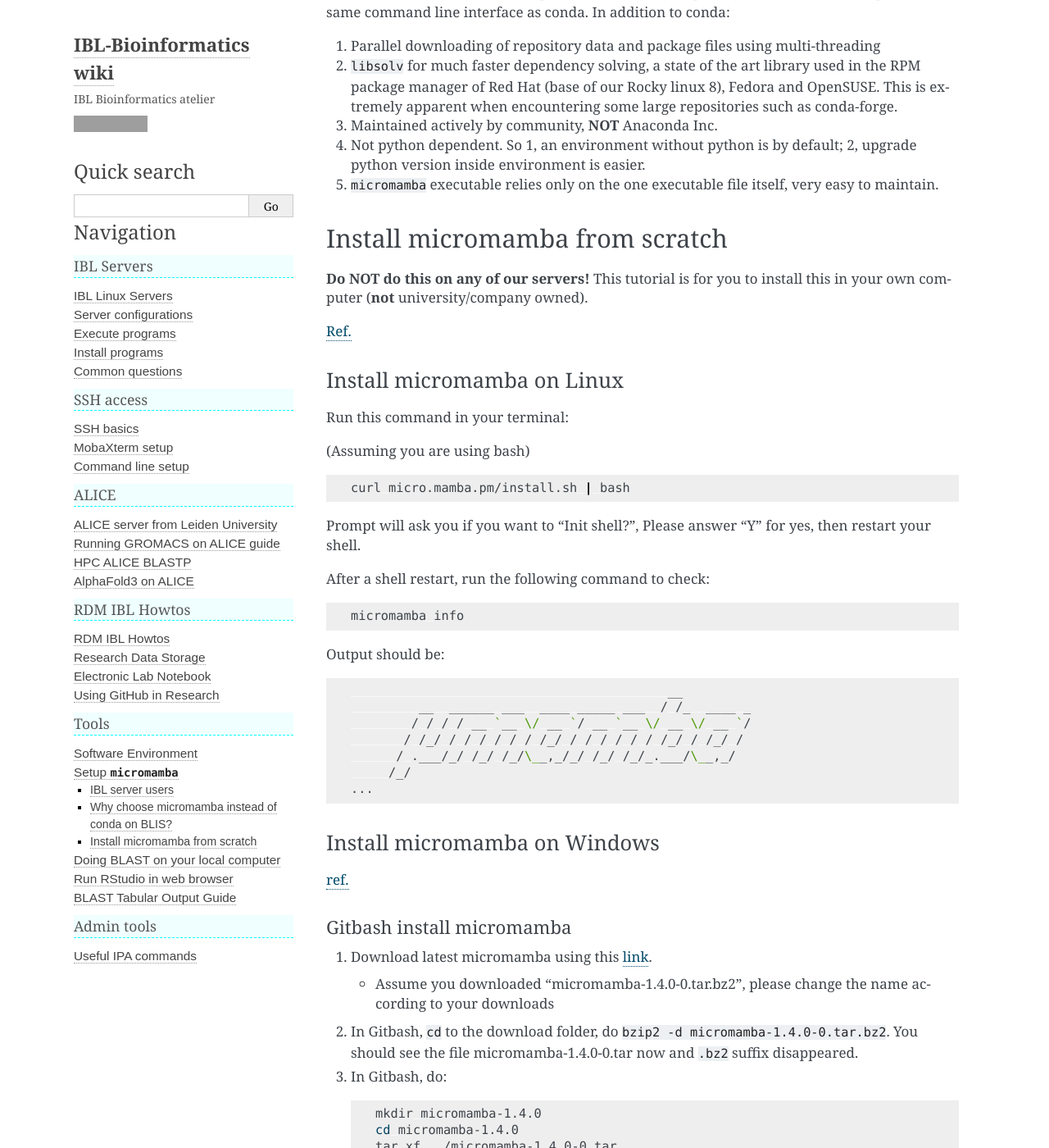
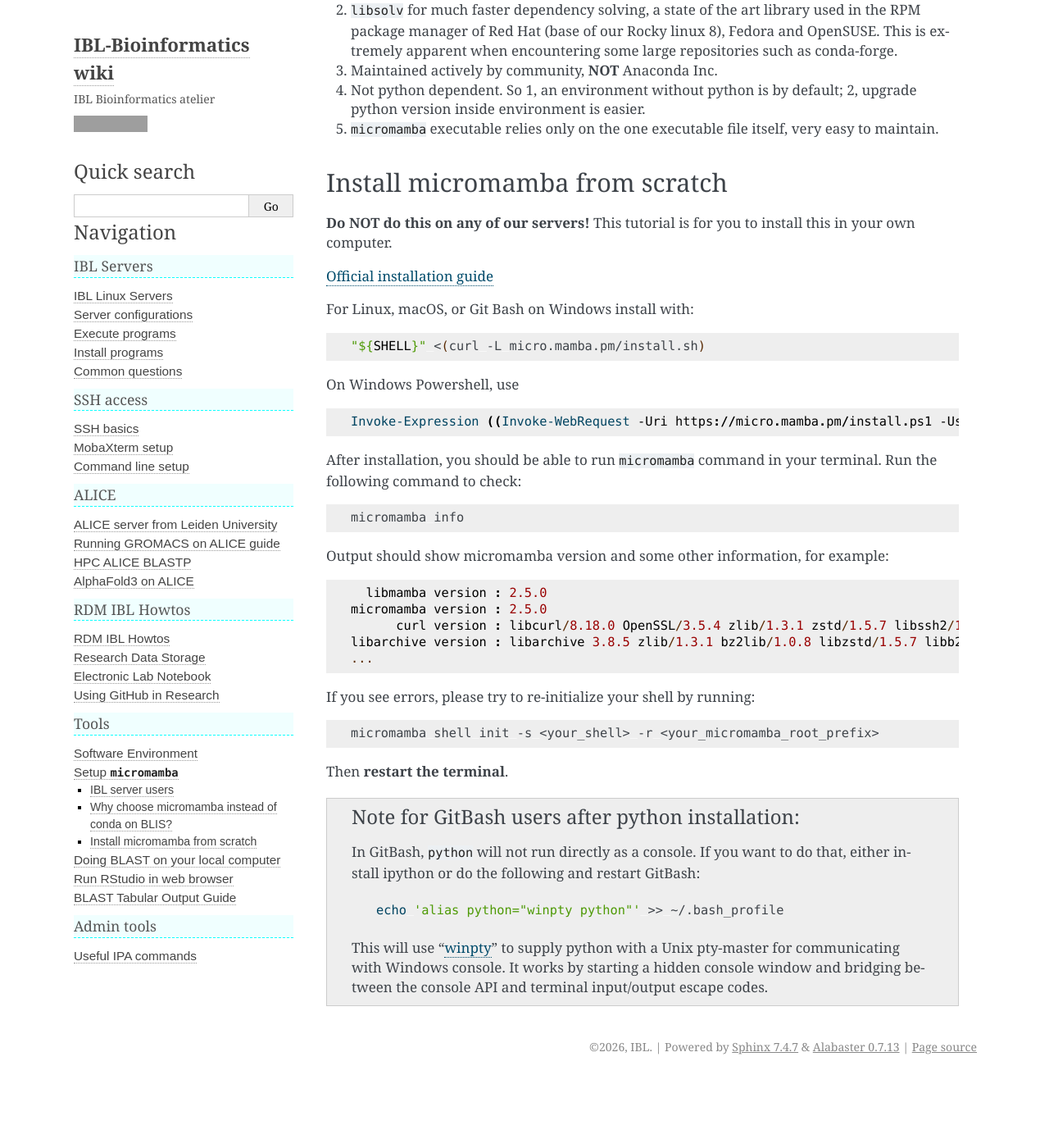
Before and after one commit to IBL-bioinfo/IBL-bioinformatics-wiki, a Sphinx documentation site: the page built from docs/source/basic_tools/micromamba.md, in a window 1280 px wide and 1400 px high, scrolled down 763 px. Shown: the whole window at 82% size. Built offline with Sphinx 7.4.7, drawn with Linux system fonts in a browser that asks for light colours; after the commit the page ends 2079 px from its top, so only the background shows below that; some of the changed text lies outside the part shown; grey boxes are pictures that could not be loaded.

Commit message:
Refine micromamba installation tutorial for clarity and accuracy

````diff
--- a/docs/source/basic_tools/micromamba.md
+++ b/docs/source/basic_tools/micromamba.md
@@ -28,118 +28,52 @@
 
 ## Install micromamba from scratch
 
-**Do NOT do this on any of our servers!** This tutorial is for you to install this in your own computer (**not** university/company owned).
+**Do NOT do this on any of our servers!** This tutorial is for you to install this in your own computer.
 
-[Ref.](https://mamba.readthedocs.io/en/latest/installation/micromamba-installation.html)
+[Official installation guide](https://mamba.readthedocs.io/en/latest/installation/micromamba-installation.html)
 
-### Install micromamba on Linux
+For Linux, macOS, or Git Bash on Windows install with:
 
-Run this command in your terminal:
-
-(Assuming you are using bash)
-
-```shell
-curl micro.mamba.pm/install.sh | bash
+```sh
+"${SHELL}" <(curl -L micro.mamba.pm/install.sh)
 ```
 
-Prompt will ask you if you want to “Init shell?”, Please answer “Y” for yes, then restart your shell.
+On Windows Powershell, use
 
-After a shell restart, run the following command to check:
+```powershell
+Invoke-Expression ((Invoke-WebRequest -Uri https://micro.mamba.pm/install.ps1 -UseBasicParsing).Content)
+```
+
+After installation, you should be able to run `micromamba` command in your terminal. Run the following command to check:
 
 ```shell
 micromamba info
 ```
 
-Output should be:
+Output should show micromamba version and some other information, for example:
 
-```sh
-                                          __
-         __  ______ ___  ____ _____ ___  / /_  ____ _
-        / / / / __ `__ \/ __ `/ __ `__ \/ __ \/ __ `/
-       / /_/ / / / / / / /_/ / / / / / / /_/ / /_/ /
-      / .___/_/ /_/ /_/\__,_/_/ /_/ /_/_.___/\__,_/
-     /_/
+```
+  libmamba version : 2.5.0
+micromamba version : 2.5.0
+      curl version : libcurl/8.18.0 OpenSSL/3.5.4 zlib/1.3.1 zstd/1.5.7 libssh2/1.11.1 nghttp2/1.67.0 mit-krb5/1.21.3
+libarchive version : libarchive 3.8.5 zlib/1.3.1 bz2lib/1.0.8 libzstd/1.5.7 libb2/bundled
 ...
 ```
 
-### Install micromamba on Windows
+If you see errors, please try to re-initialize your shell by running:
 
-[ref.](https://mamba.readthedocs.io/en/latest/installation/micromamba-installation.html)
-
-#### Gitbash install micromamba
-
-1. Download latest micromamba using this [link](https://micro.mamba.pm/api/micromamba/win-64/latest).
-   - Assume you downloaded "micromamba-1.4.0-0.tar.bz2", please change the name according to your downloads
-2. In Gitbash, `cd` to the download folder, do `bzip2 -d micromamba-1.4.0-0.tar.bz2`. You should see the file micromamba-1.4.0-0.tar now and `.bz2` suffix disappeared.
-3. In Gitbash, do:
-
-   ```shell
-   mkdir micromamba-1.4.0
-   cd micromamba-1.4.0
-   tar xf ../micromamba-1.4.0-0.tar
-   cp Library/bin/micromamba.exe /usr/bin/
-   ```
-
-4. Now micromamba.exe is in your PATH, you can initiate your shell with the following command:
-
-   ```shell
-   micromamba.exe shell init -s bash -r $env:HOME/micromamba-base
-   ```
-
-   Note you need to answer "y" for long path name support if you have administrator rights. Else "n" to skip it. Now **restart** your shell, do the following:
-
-   ```shell
-   micromamba info
-   ```
-
-   Output should be:
-
-   ```sh
-                                             __
-            __  ______ ___  ____ _____ ___  / /_  ____ _
-           / / / / __ `__ \/ __ `/ __ `__ \/ __ \/ __ `/
-          / /_/ / / / / / / /_/ / / / / / / /_/ / /_/ /
-         / .___/_/ /_/ /_/\__,_/_/ /_/ /_/_.___/\__,_/
-        /_/
-   ...
-   ```
-
-   Note in GitBash, python will not run directly as a console. If you want to do that, either install ipython or do the following and restart GitBash:
-
-   ```shell
-   echo 'alias python="winpty python"' >> ~/.bash_profile
-   ```
-
-   This will use "[winpty](https://github.com/rprichard/winpty)" to supply python with a Unix pty-master for communicating with Windows console. It works by starting a hidden console window and bridging between the console API and terminal input/output escape codes.
-
-#### Gitbash install PowerShell
-
-Modified from [ref.](https://mamba.readthedocs.io/en/latest/installation/micromamba-installation.html#windows)
-
-```PowerShell
-# Download
-Invoke-Webrequest -URI https://micro.mamba.pm/api/micromamba/win-64/latest -OutFile micromamba.tar.bz2
+```shell
+micromamba shell init -s <your_shell> -r <your_micromamba_root_prefix>
 ```
 
-Now you need to find the downloaded micromamba.tar.bz2 file, extract the archive use [7-Zip](http://www.7-zip.org/download.html) or any other program that can extract `.tar.bz2` file. (Windows 11 file explorer can directly open this file)
+Then **restart the terminal**.
 
-Now inside extracted directory, find `Library\bin\micromamba.exe` file, move it to your current directory or a programs directory you define by yourself. If you did the later, you need to navigate to the target directory. Then
+::: {admonition} Note for GitBash users after python installation
+In GitBash, `python` will not run directly as a console. If you want to do that, either install ipython or do the following and restart GitBash:
 
-```PowerShell
-# You should be able to run the program now.
-.\micromamba.exe --help
-
-# You can use e.g. $HOME\micromamba-base as your base prefix
-$Env:MAMBA_ROOT_PREFIX=$HOME+"\micromamba-base"
-
-# Initialize the shell
-.\micromamba.exe shell init -s powershell -r $Env:MAMBA_ROOT_PREFIX
+```shell
+echo 'alias python="winpty python"' >> ~/.bash_profile
 ```
 
-After **restarting** your PowerShell, you can start using it:
-
-```PowerShell
-micromamba create -n test
-micromamba activate test
-micromamba install -c defaults python
-```
+This will use "[winpty](https://github.com/rprichard/winpty)" to supply python with a Unix pty-master for communicating with Windows console. It works by starting a hidden console window and bridging between the console API and terminal input/output escape codes.
+:::
````
